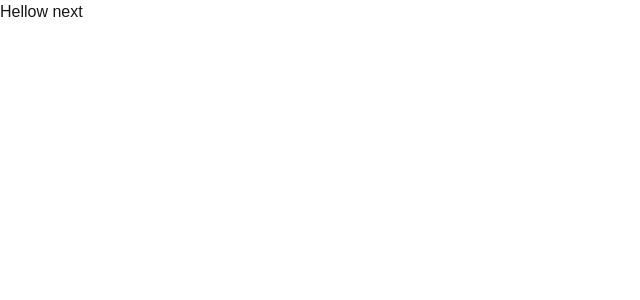
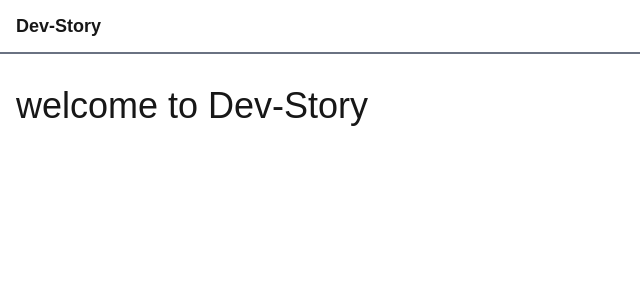
Before and after one commit to Tasnim813/Dev-Story, a Next.js app: page / in a window 1280 px wide. Shown: the top 300 px of the page, without its empty margins (0-640 px from the left). Built offline with nearby package versions, Linux system fonts and the light colour scheme.

Commit message:
routimg add

```diff
--- /dev/null
+++ b/src/Components/Header.jsx
@@ -0,0 +1,11 @@
+import React from 'react';
+
+const Header = () => {
+    return (
+         <header className="py-3 px-4 border-b-2  border-gray-500">
+          <h2 className="text-lg font-semibold" >Dev-Story</h2>
+        </header>
+    );
+};
+
+export default Header;
--- /dev/null
+++ b/src/Components/Title.jsx
@@ -0,0 +1,11 @@
+import React from 'react';
+
+const Title = ({children}) => {
+    return (
+        <div className='text-5xl font-bold bg-linear-60 from-sky-50 to-sky-200 p-3 rounded'>
+            {children}
+        </div>
+    );
+};
+
+export default Title;
--- /dev/null
+++ b/src/app/about/page.jsx
@@ -0,0 +1,10 @@
+import Title from '@/Components/Title';
+import React from 'react';
+
+const About = () => {
+    return (
+        <Title>Welcome to about page</Title>
+    );
+};
+
+export default About;
--- a/src/app/layout.js
+++ b/src/app/layout.jsx
@@ -1,5 +1,7 @@
 import { Geist, Geist_Mono } from "next/font/google";
 import "./globals.css";
+import Header from "@/Components/Header";
+
 
 const geistSans = Geist({
   variable: "--font-geist-sans",
@@ -12,8 +14,8 @@ const geistMono = Geist_Mono({
 });
 
 export const metadata = {
-  title: "Dev story",
-  description: "Generated by create next app",
+  title: "Dev-story",
+  description: "An app for showing developer story around the world",
 };
 
 export default function RootLayout({ children }) {
@@ -22,7 +24,11 @@ export default function RootLayout({ children }) {
       <body
         className={`${geistSans.variable} ${geistMono.variable} antialiased`}
       >
-        {children}
+       <Header></Header>
+       <main className="px-4 py-8">
+    {children}
+       </main>
+
       </body>
     </html>
   );
--- /dev/null
+++ b/src/app/login/page.jsx
@@ -0,0 +1,10 @@
+import Title from '@/Components/Title';
+import React from 'react';
+
+const Login = () => {
+    return (
+        <Title>Welcome to Login page</Title>
+    );
+};
+
+export default Login;
--- a/src/app/page.js
+++ b/src/app/page.jsx
@@ -2,8 +2,8 @@ import Image from "next/image";
 
 export default function Home() {
   return (
-    <div>
-      Hellow next
+    <div className="text-4xl">
+      welcome to Dev-Story
     </div>
   );
 }
--- /dev/null
+++ b/src/app/register/page.jsx
@@ -0,0 +1,10 @@
+import Title from '@/Components/Title';
+import React from 'react';
+
+const Register = () => {
+    return (
+        <Title>Welcome to Register page</Title>
+    );
+};
+
+export default Register;
--- /dev/null
+++ b/src/app/tutorials/page.jsx
@@ -0,0 +1,10 @@
+import Title from '@/Components/Title';
+import React from 'react';
+
+const Tutorials = () => {
+    return (
+       <Title>welcome to Tutorials page</Title>
+    );
+};
+
+export default Tutorials;
```
